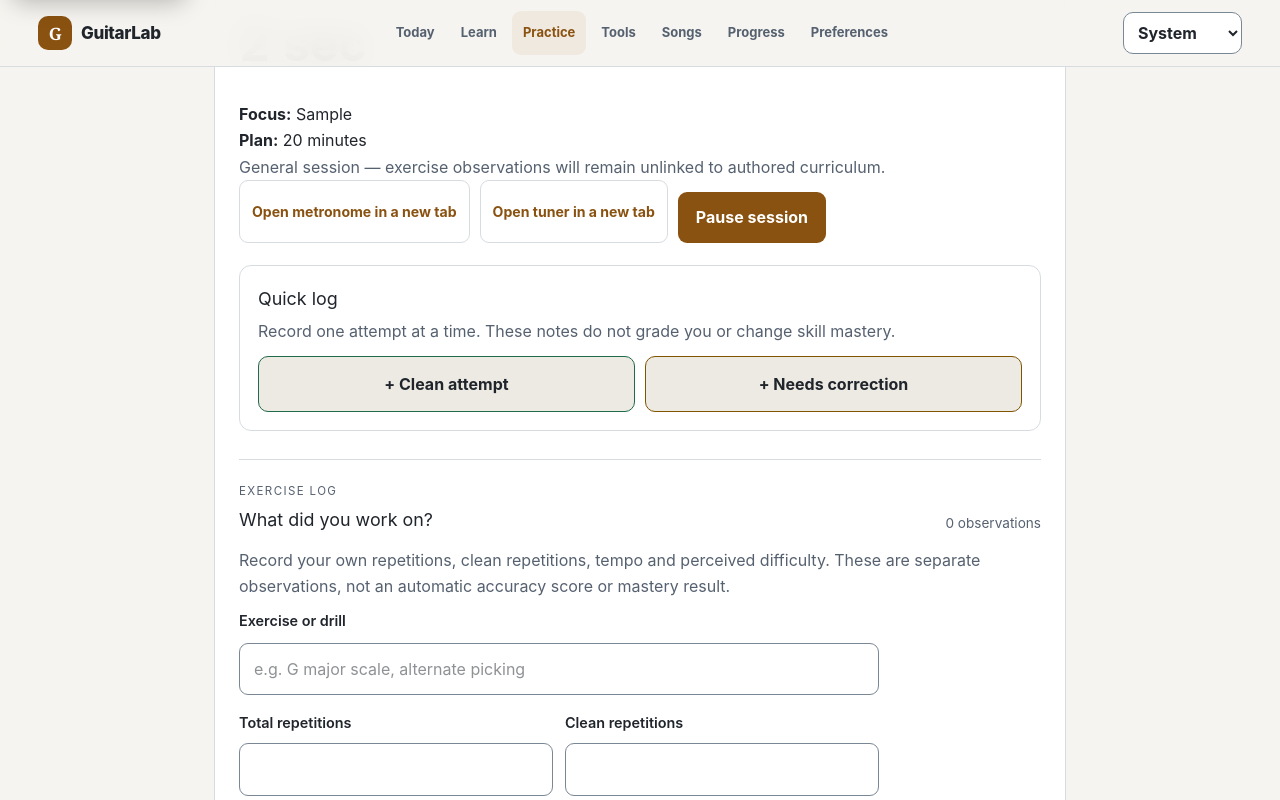
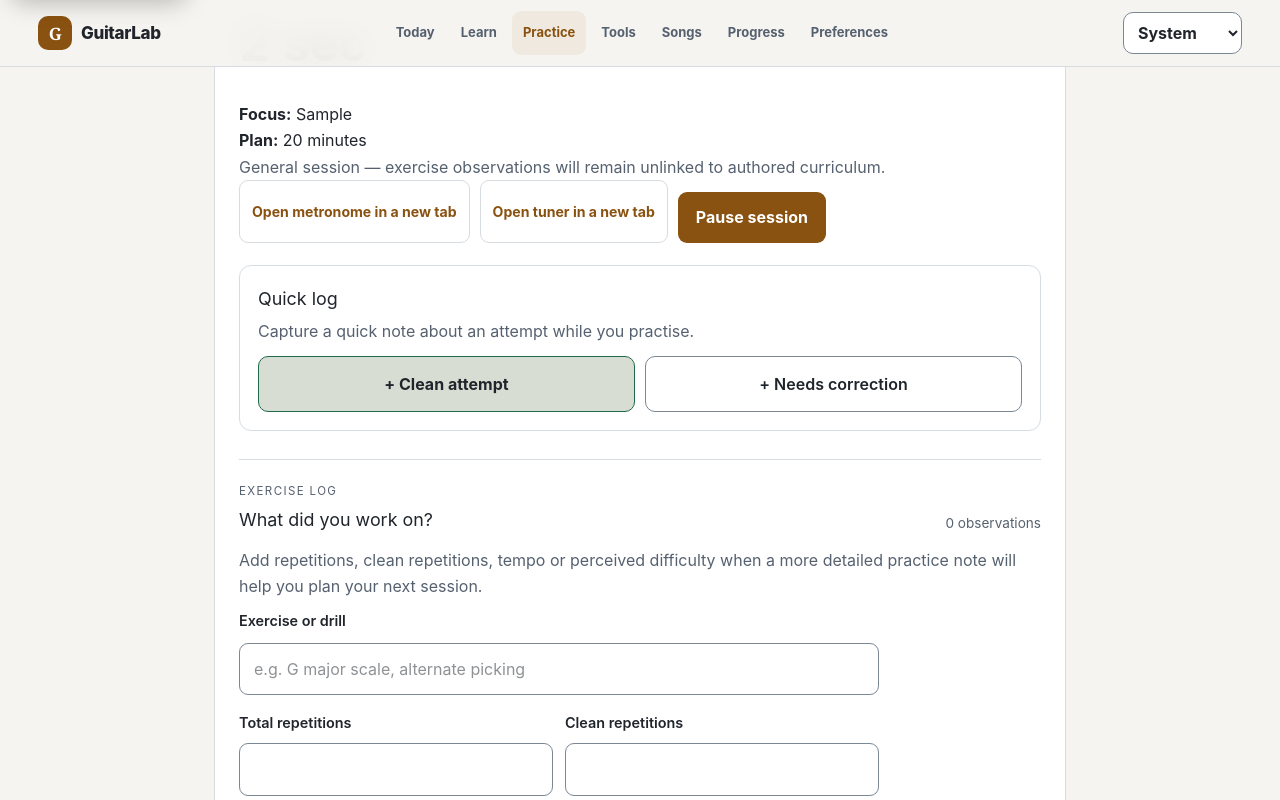
Before and after one commit to leenusdarnal/guitarlab, a SvelteKit app: page /practice in a window 1280 px wide. Both pictures are taken after typing "Sample" into the empty fields and a click on the button "Start practice". Shown: the part 664-1464 px from the top of the page. Built offline with nearby package versions, Linux system fonts and the light colour scheme.

Commit message:
fix(ux): simplify practice guidance and secondary actions

```diff
--- a/src/routes/practice/+page.svelte
+++ b/src/routes/practice/+page.svelte
@@ -614,7 +614,7 @@
 
         <section class="quick-log" aria-label="Quick practice observations">
           <h3>Quick log</h3>
-          <p>Record one attempt at a time. These notes do not grade you or change skill mastery.</p>
+          <p>Capture a quick note about an attempt while you practise.</p>
           <div class="quick-log-actions">
             <button type="button" class="quick-log-clean" onclick={() => void quickLogAttempt('clean')} disabled={evidenceSaving || saving}>
               + Clean attempt
@@ -634,9 +634,8 @@
             <span class="count">{activeEvidence.length} observations</span>
           </div>
           <p class="muted">
-            Record your own repetitions, clean repetitions, tempo and perceived
-            difficulty. These are separate observations, not an automatic
-            accuracy score or mastery result.
+            Add repetitions, clean repetitions, tempo or perceived difficulty when a
+            more detailed practice note will help you plan your next session.
           </p>
 
           {#if evidenceError}
@@ -1070,10 +1069,7 @@
         </ul>
       </details>
     {/if}
-    <p class="adaptive-footnote">
-      Your observations help guide practice; they are not automatic accuracy scores or mastery awards.
-    </p>
-  </section>
+    </section>
 
     <section class="history" id="practice-history" aria-labelledby="history-heading">
       <div class="history-heading">
@@ -1220,11 +1216,10 @@
   <aside class="principle">
     <strong>Practice time is not mastery.</strong>
     <p>
-      Active-time totals include only intervals between starting/resuming and
-      pausing/finishing. Repetitions, clean repetitions, tempo and difficulty
-      are learner-entered observations; the app does not infer accuracy or
-      award skill levels from time or speed alone. Review scheduling and
-      evidence-based mastery remain separate M7 steps.
+      Active time counts only the time between starting or resuming and pausing or
+      finishing. Repetition counts, clean repetitions, tempo and difficulty are
+      practice notes; they do not establish skill mastery. Skill states come from
+      separate assessments, not time spent practising.
     </p>
   </aside>
 </main>
@@ -1641,11 +1636,14 @@
   }
 
   .quick-log-actions .quick-log-clean {
-    border-color: var(--success, #28734d);
+    border-color: var(--success);
+    background: color-mix(in srgb, var(--success) 10%, var(--surface-raised));
   }
 
   .quick-log-actions .quick-log-correction {
-    border-color: var(--warning, #8a6500);
+    border-color: var(--border-strong);
+    background: var(--surface);
+    font-weight: 600;
   }
 
   .session-actions {
```
